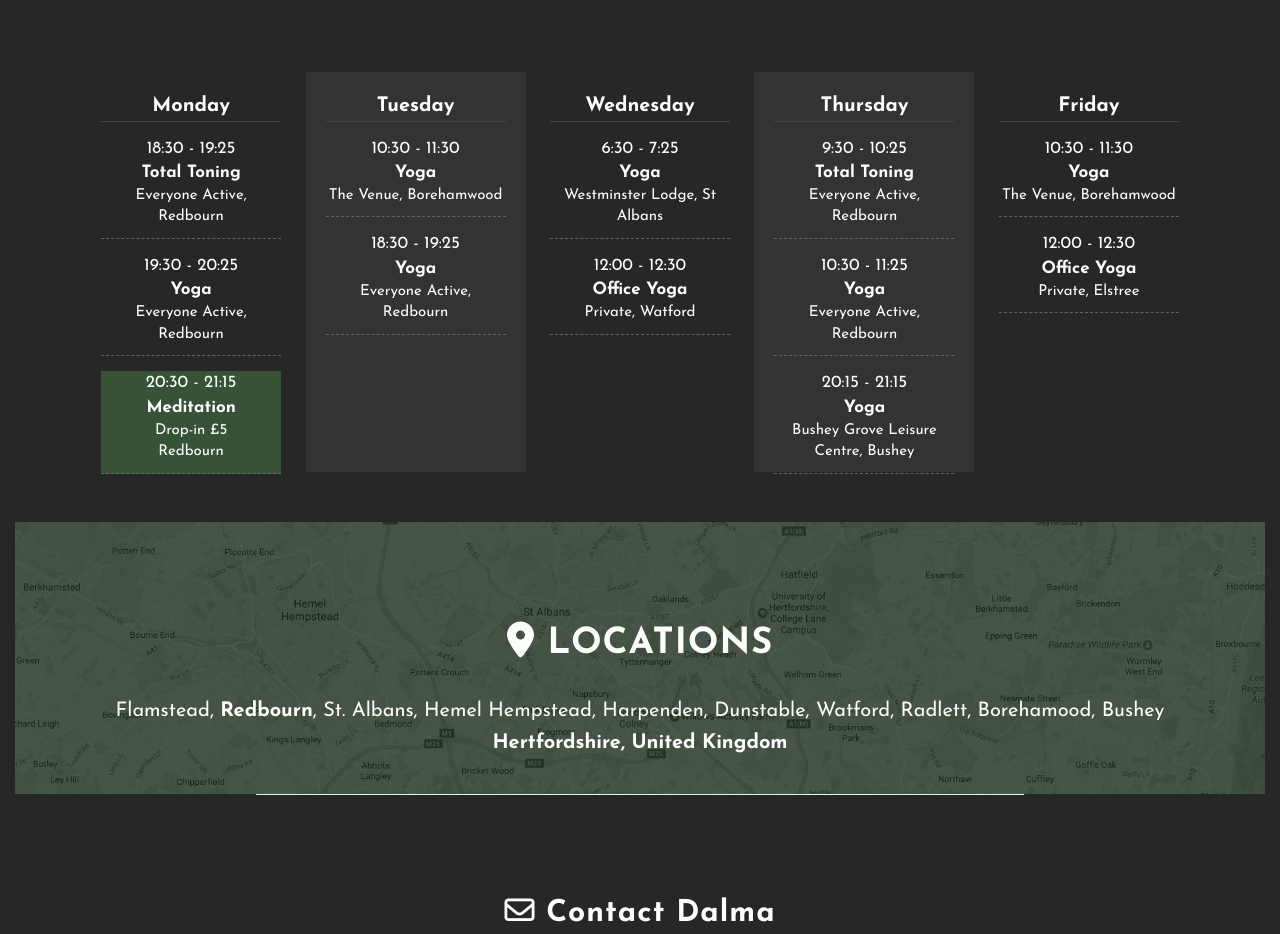
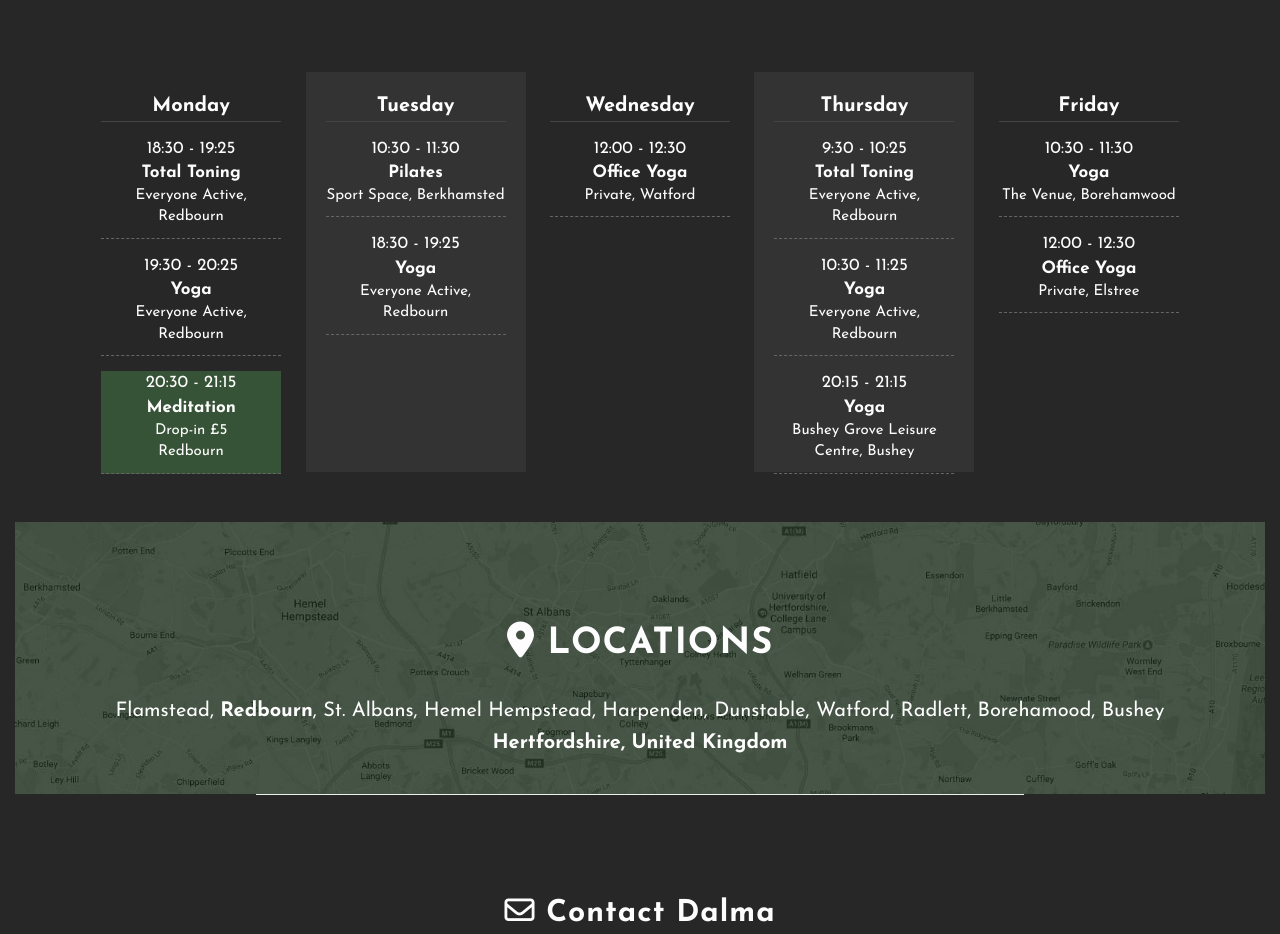
Before and after one commit to benka/dalma.yoga, a website: page index.html in a window 1280 px wide. Shown: the part 3840-4774 px from the top of the page. Drawn offline with nearby package versions, Linux system fonts and the light colour scheme; files that its build step writes are made by us from their sources.

Commit message:
class changes

```diff
--- a/index.html
+++ b/index.html
@@ -243,8 +243,8 @@
                         <div class="day-header">Tuesday</div>
                         <div class="class-main">
                           <div class="class-time">10:30 - 11:30</div>
-                          <div class="class-name">Yoga</div>
-                          <div class="class-location">The Venue, Borehamwood</div>
+                          <div class="class-name">Pilates</div>
+                          <div class="class-location">Sport Space, Berkhamsted</div>
                         </div>
 
                         <div class="class-main">
@@ -258,11 +258,6 @@
                       <div class="day">
                         <!-- ### WEDNESDAY ### -->
                         <div class="day-header">Wednesday</div>
-                        <div class="class-main">
-                          <div class="class-time">6:30 - 7:25</div>
-                          <div class="class-name">Yoga</div>
-                          <div class="class-location">Westminster Lodge, St Albans</div>
-                        </div>
                         <div class="class-main">
                           <div class="class-time">12:00 - 12:30</div>
                           <div class="class-name">Office Yoga</div>
```
